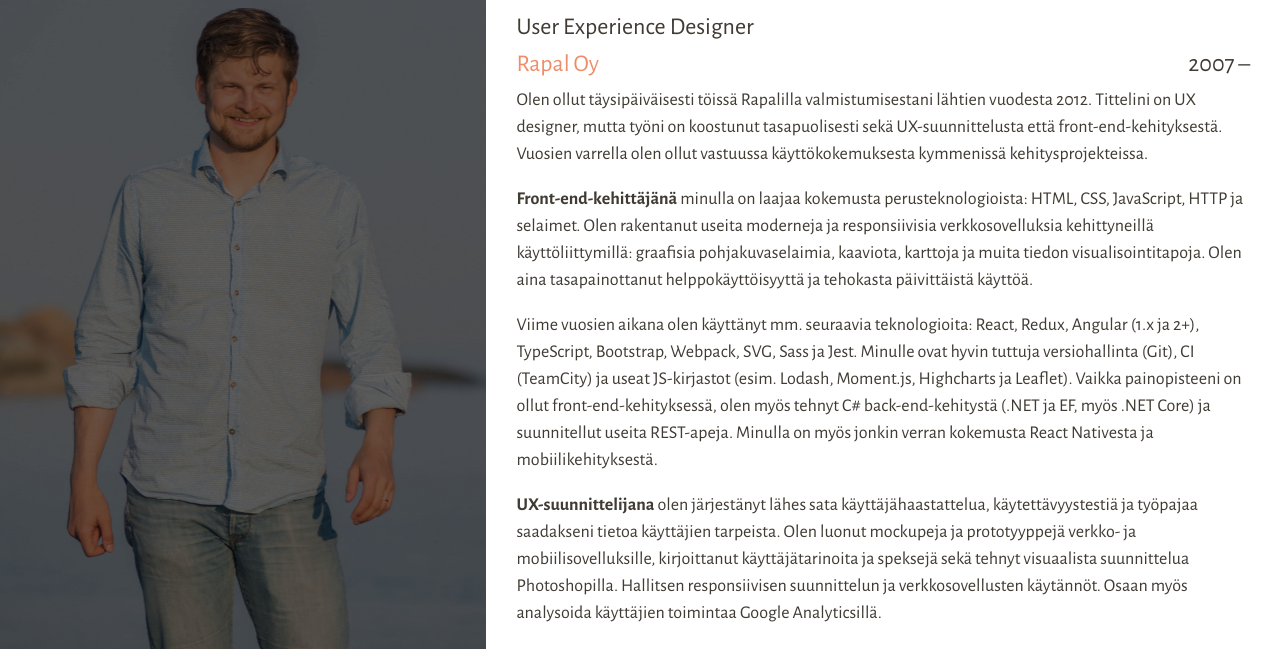
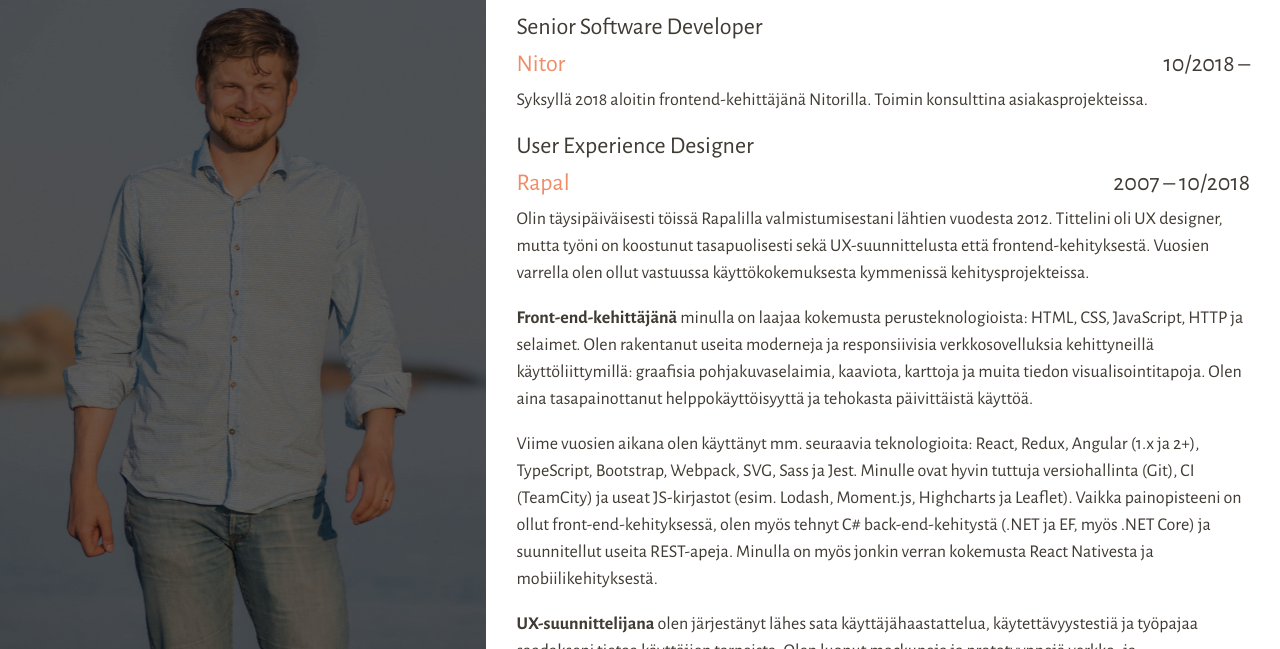
Before and after one commit to joakimgunst/gunst.fi, a Gatsby site: page /ansioluettelo in a window 1280 px wide. Shown: the part 151-800 px from the top of the page. Built offline with nearby package versions, Linux system fonts and the light colour scheme; Gatsby itself is replaced by a stand-in of ours.

Commit message:
Added Nitor to CV.

```diff
--- a/src/pages/ansioluettelo.jsx
+++ b/src/pages/ansioluettelo.jsx
@@ -20,18 +20,31 @@ const Page = () => (
         <h2>Työkokemus</h2>
 
         <div>
-          <h3>User Experience Designer</h3>
+          <h3>Senior Software Developer</h3>
           <h3>
-            <a href="https://www.rapal.com">Rapal Oy</a>
-            <span>2007 –</span>
+            <a href="https://www.nitor.com/">Nitor</a>
+            <span>10/2018 –</span>
           </h3>
 
           <p>
-            Olen ollut täysipäiväisesti töissä Rapalilla valmistumisestani
-            lähtien vuodesta 2012. Tittelini on UX designer, mutta työni on
-            koostunut tasapuolisesti sekä UX-suunnittelusta että
-            front-end-kehityksestä. Vuosien varrella olen ollut vastuussa
-            käyttökokemuksesta kymmenissä kehitysprojekteissa.
+            Syksyllä 2018 aloitin frontend-kehittäjänä Nitorilla. Toimin
+            konsulttina asiakasprojekteissa.
+          </p>
+        </div>
+
+        <div>
+          <h3>User Experience Designer</h3>
+          <h3>
+            <a href="https://www.rapal.com">Rapal</a>
+            <span>2007 – 10/2018</span>
+          </h3>
+
+          <p>
+            Olin täysipäiväisesti töissä Rapalilla valmistumisestani lähtien
+            vuodesta 2012. Tittelini oli UX designer, mutta työni on koostunut
+            tasapuolisesti sekä UX-suunnittelusta että frontend-kehityksestä.
+            Vuosien varrella olen ollut vastuussa käyttökokemuksesta kymmenissä
+            kehitysprojekteissa.
           </p>
 
           <p>
```
Also changed, not shown: src/pages/cv.jsx (+20 -8 lines), 1 other file.
